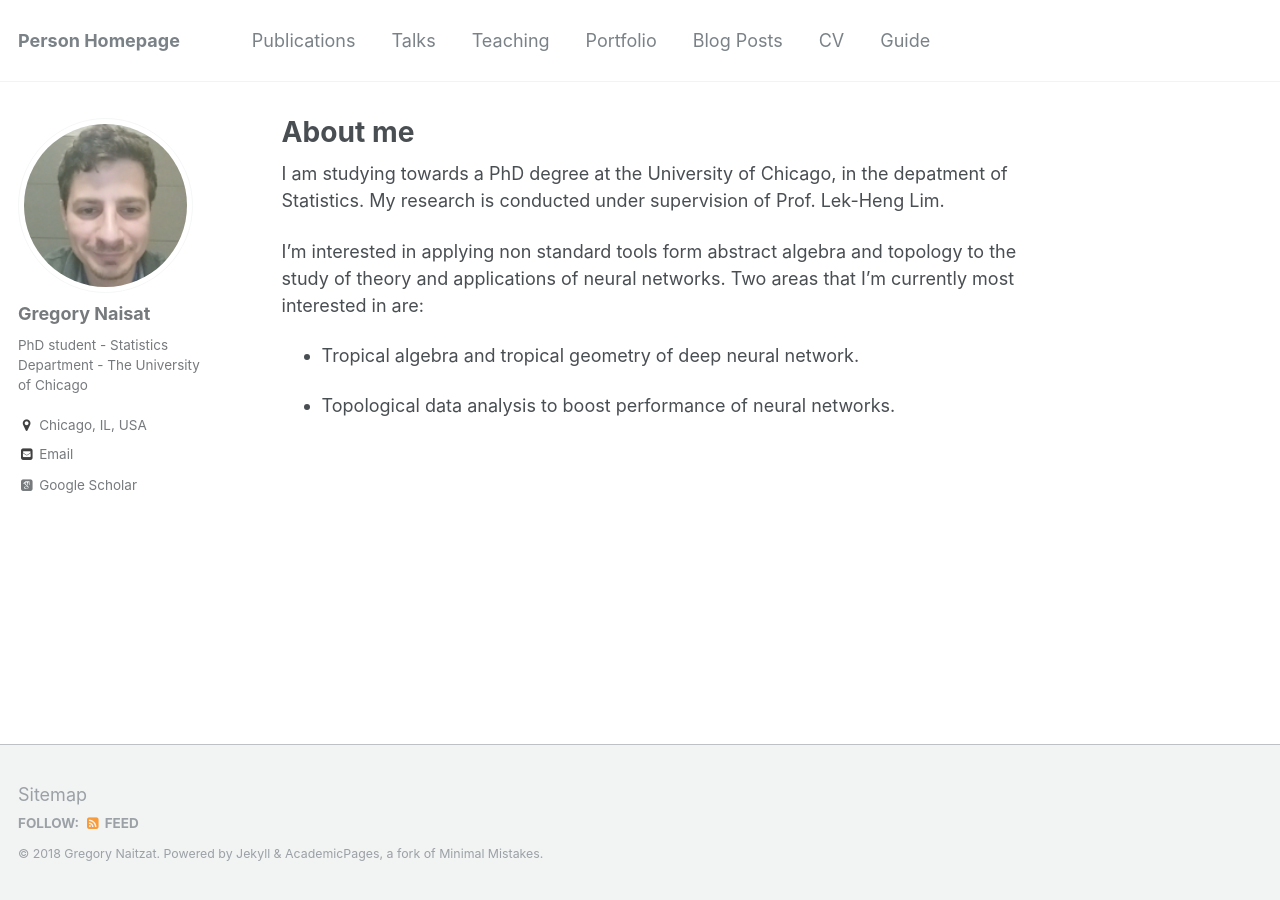
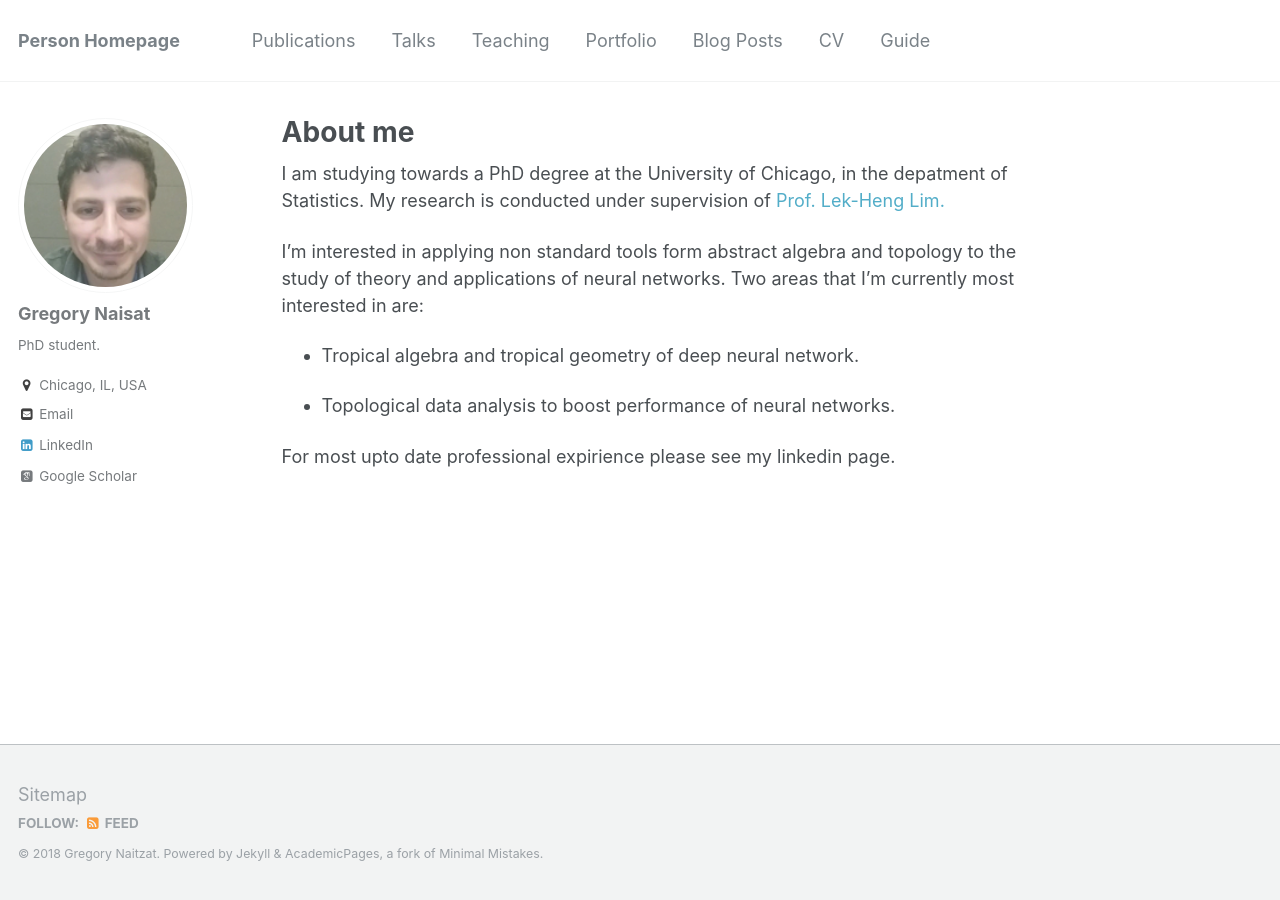
Before and after one commit to sgregnt/sgregnt.github.io, a Jekyll site: the page built from _pages/about.md, in a window 1280 px wide. Built offline with Jekyll 4.4.1, drawn with Linux system fonts in a browser that asks for light colours; some web fonts are replaced.

Commit message:
Linked in About me

```diff
--- a/_config.yml
+++ b/_config.yml
@@ -81,7 +81,7 @@ analytics:
 author:
   name             : "Gregory Naisat"
   avatar           : "profile.png"
-  bio              : "PhD student  - Statistics Department - The University of Chicago"
+  bio              : "PhD student."
   location         : "Chicago, IL, USA"
   employer         :
   googlescholar    : "https://scholar.google.com/citations?user=qWdJyrMAAAAJ&hl=en"
@@ -98,7 +98,7 @@ author:
   keybase          :
   instagram        :
   lastfm           :
-  linkedin         :
+  linkedin         : "https://www.linkedin.com/in/greg-naitzat-783a9b4/"
   orcid            :
   pinterest        :
   soundcloud       :
--- a/_pages/about.md
+++ b/_pages/about.md
@@ -8,10 +8,13 @@ redirect_from:
   - /about.html
 ---
 
-I am studying towards a PhD degree at the University of Chicago, in the depatment of Statistics. My research is conducted under supervision of Prof. Lek-Heng Lim.
+I am studying towards a PhD degree at the University of Chicago, in the depatment of Statistics. My research is conducted under supervision of [Prof. Lek-Heng Lim.](https://www.stat.uchicago.edu/~lekheng/)
 
 I'm interested in applying non standard tools form abstract algebra and topology to the study of theory and applications of neural networks. Two areas that I'm currently most interested in are:
 
 * Tropical algebra and tropical geometry of deep neural network.
 
 * Topological data analysis to boost performance of neural networks.
+
+
+For most upto date professional expirience please see my linkedin page.
```
